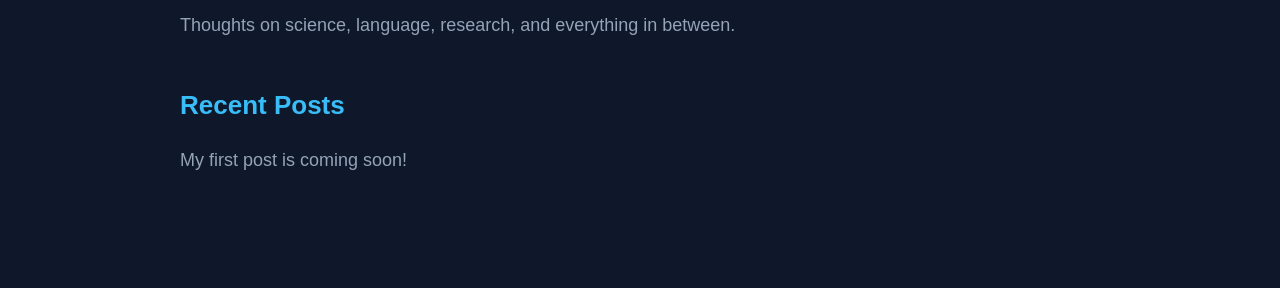
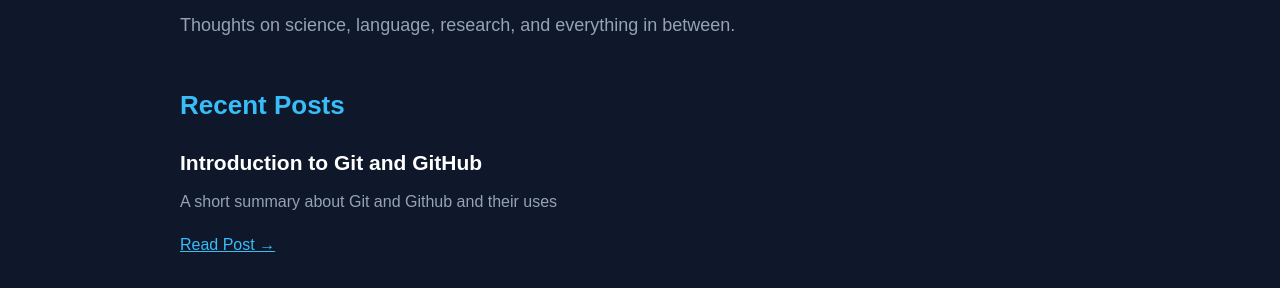
Before and after one commit to SuryaKapu/personal-website, a plain HTML site: page blog/index.html in a window 1280 px wide. Shown: the part 246-534 px from the top of the page. Drawn offline with Linux system fonts and the light colour scheme.

Commit message:
Add article about Git and GitHub
Added an article section with a post about Git and GitHub.

```diff
--- a/blog/index.html
+++ b/blog/index.html
@@ -26,7 +26,16 @@
       research, and everything in between.</p>
 
       <h2>Recent Posts</h2>
-      <p>My first post is coming soon!</p>
+
+      <article>
+        <h3>Introduction to Git and GitHub</h3>
+        <p>
+          A short summary about Git and Github and their uses
+        </p>
+        <a href="git-and-github.html">
+          Read Post →
+        </a>
+      </article>
     </section>
   </main>
 </body>
```
